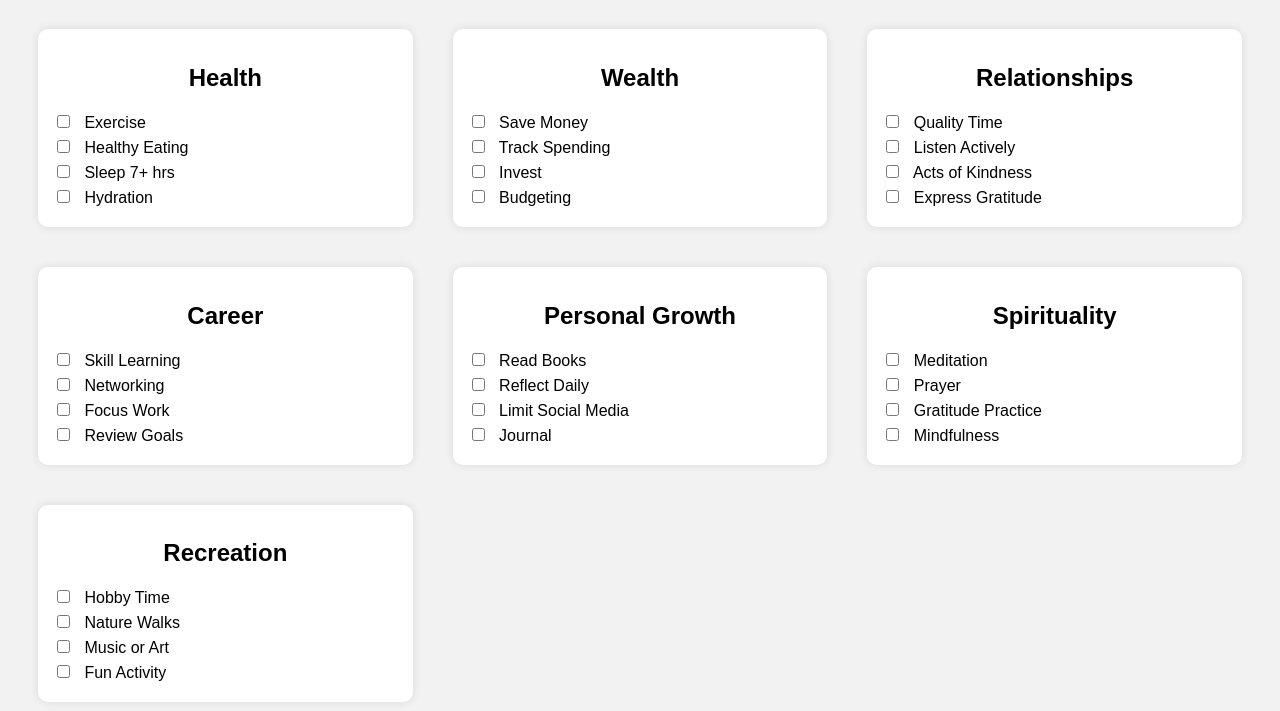
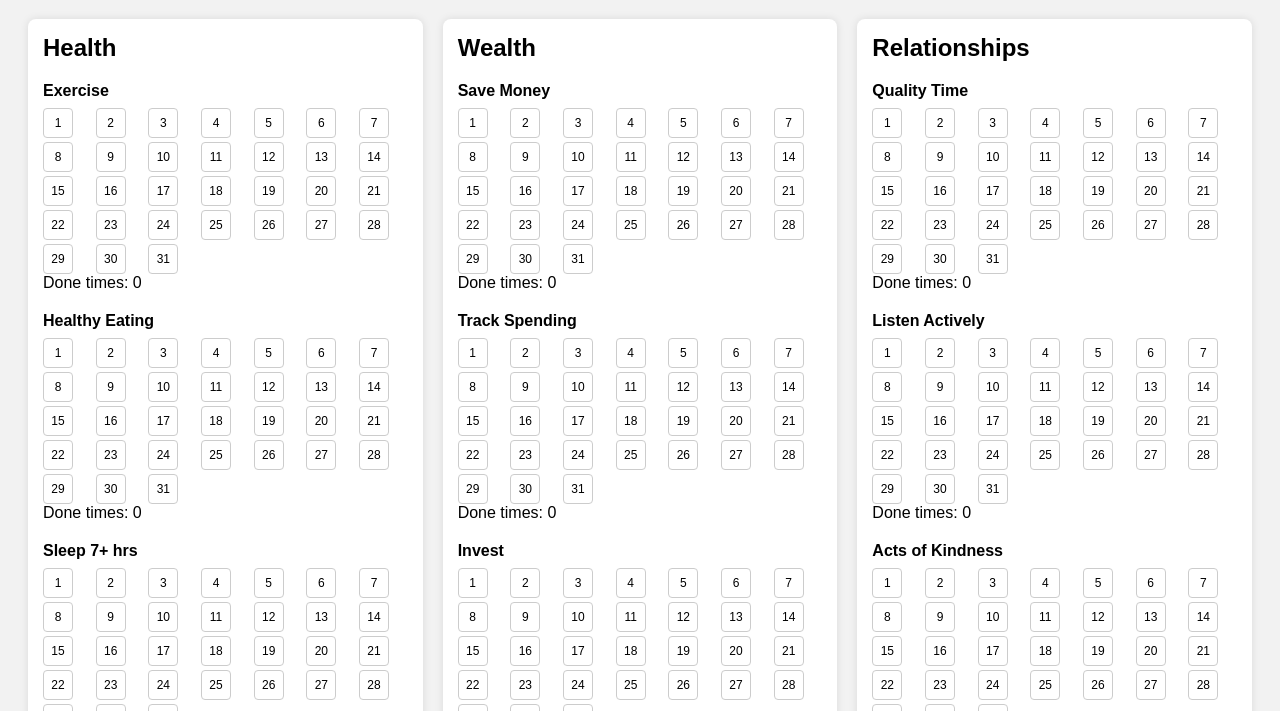
Before and after one commit to streakywoofer/life-rpg, a plain HTML site: page index.html in a window 1280 px wide. Shown: the part 89-800 px from the top of the page. Drawn offline with nearby package versions, Linux system fonts and the light colour scheme.

Commit message:
Update index.html

```diff
--- a/index.html
+++ b/index.html
@@ -2,68 +2,81 @@
 <html lang="en">
 <head>
   <meta charset="UTF-8">
-  <title>Life Habit Tracker</title>
+  <title>Habit Tracker with Calendars</title>
   <script src="https://cdn.jsdelivr.net/npm/chart.js"></script>
   <style>
     body {
       font-family: Arial, sans-serif;
+      background: #f2f2f2;
       padding: 20px;
-      background: #f2f2f2;
     }
-
-    h1, h2 {
+    h1 {
       text-align: center;
     }
-
+    .container {
+      display: grid;
+      grid-template-columns: repeat(auto-fit, minmax(320px, 1fr));
+      gap: 20px;
+    }
     .category {
       background: #fff;
       padding: 15px;
-      margin: 10px;
-      border-radius: 10px;
-      box-shadow: 0 0 10px rgba(0,0,0,0.1);
+      border-radius: 8px;
+      box-shadow: 0 0 8px rgba(0,0,0,0.1);
     }
-
+    h2 {
+      margin-top: 0;
+    }
     .habit {
-      display: flex;
-      justify-content: space-between;
-      margin: 5px 0;
+      margin-bottom: 20px;
     }
-
-    .habit input {
-      margin-right: 10px;
+    .habit label {
+      font-weight: bold;
     }
-
-    .container {
+    .calendar {
       display: grid;
-      grid-template-columns: repeat(auto-fit, minmax(300px, 1fr));
-      gap: 20px;
+      grid-template-columns: repeat(7, 1fr);
+      gap: 4px;
+      margin-top: 8px;
     }
-
-    canvas {
+    .calendar .day {
+      width: 28px;
+      height: 28px;
+      line-height: 28px;
+      text-align: center;
+      border: 1px solid #ccc;
+      border-radius: 4px;
+      cursor: pointer;
+      font-size: 12px;
+      user-select: none;
+    }
+    .day.completed {
+      background-color: #4caf50;
+      color: white;
+    }
+    .chart-container {
       max-width: 600px;
-      margin: 30px auto;
-      display: block;
+      margin: 20px auto;
     }
-
     button {
       display: block;
-      margin: 20px auto;
+      margin: 15px auto;
       padding: 10px 20px;
       font-size: 16px;
+      cursor: pointer;
     }
   </style>
 </head>
 <body>
 
 <h1>7 Faces of Life Habit Tracker</h1>
-
-<div class="container" id="habit-container">
-  <!-- Categories will be inserted here -->
-</div>
+<div class="container" id="tracker"></div>
 
 <button onclick="updateChart()">Update Chart</button>
 
-<canvas id="radarChart"></canvas>
+<div class="chart-container">
+  <canvas id="radarChart"></canvas>
+</div>
 
 <script>
   const categories = [
@@ -76,33 +89,59 @@
     { name: "Recreation", habits: ["Hobby Time", "Nature Walks", "Music or Art", "Fun Activity"] },
   ];
 
-  const habitContainer = document.getElementById("habit-container");
+  const today = new Date();
+  const year = today.getFullYear();
+  const month = today.getMonth(); // 0-based
+  const daysInMonth = new Date(year, month + 1, 0).getDate();
 
-  categories.forEach((category, catIndex) => {
-    const div = document.createElement("div");
-    div.className = "category";
-    div.innerHTML = `<h2>${category.name}</h2>`;
-    category.habits.forEach((habit, habitIndex) => {
-      div.innerHTML += `
-        <div class="habit">
-          <label>
-            <input type="checkbox"
-                   data-category="${catIndex}"
-                   data-habit="${habitIndex}"
-                   onchange="trackPoints(this)">
-            ${habit}
-          </label>
-        </div>
-      `;
+  const tracker = document.getElementById("tracker");
+  let points = Array(categories.length).fill(0);
+
+  categories.forEach((cat, ci) => {
+    const catDiv = document.createElement("div");
+    catDiv.className = "category";
+    catDiv.innerHTML = `<h2>${cat.name}</h2>`;
+    cat.habits.forEach((habit, hi) => {
+      const habitId = `cat${ci}_hab${hi}`;
+      const habitDiv = document.createElement("div");
+      habitDiv.className = "habit";
+      habitDiv.innerHTML = `<label>${habit}</label><div class="calendar" id="${habitId}"></div><div>Done times: <span id="${habitId}_count">0</span></div>`;
+      catDiv.appendChild(habitDiv);
+      tracker.appendChild(catDiv);
+
+      renderCalendar(habitId, habitId + "_count");
     });
-    habitContainer.appendChild(div);
   });
 
-  let points = Array(categories.length).fill(0);
+  function renderCalendar(calId, countId) {
+    const cal = document.getElementById(calId);
+    for (let d = 1; d <= daysInMonth; d++) {
+      const dateStr = `${year}-${String(month+1).padStart(2,'0')}-${String(d).padStart(2,'0')}`;
+      const div = document.createElement("div");
+      div.className = "day";
+      div.textContent = d;
+      if (localStorage.getItem(calId + '_' + dateStr)) {
+        div.classList.add("completed");
+      }
+      div.addEventListener("click", () => toggleDay(div, calId, dateStr, countId));
+      cal.appendChild(div);
+    }
+    updateCount(calId, countId);
+  }
 
-  function trackPoints(checkbox) {
-    const cat = parseInt(checkbox.dataset.category);
-    points[cat] += checkbox.checked ? 1 : -1;
+  function toggleDay(div, calId, dateStr, countId) {
+    const key = calId + '_' + dateStr;
+    if (div.classList.toggle("completed")) {
+      localStorage.setItem(key, true);
+    } else {
+      localStorage.removeItem(key);
+    }
+    updateCount(calId, countId);
+  }
+
+  function updateCount(calId, countId) {
+    const spans = document.querySelectorAll(`#${calId} .completed`);
+    document.getElementById(countId).textContent = spans.length;
   }
 
   const ctx = document.getElementById('radarChart').getContext('2d');
@@ -110,32 +149,23 @@
     type: 'radar',
     data: {
       labels: categories.map(c => c.name),
-      datasets: [{
-        label: 'Life Balance',
-        data: points,
-        backgroundColor: 'rgba(0, 123, 255, 0.2)',
-        borderColor: 'rgba(0, 123, 255, 1)',
-        borderWidth: 2,
-        pointBackgroundColor: 'rgba(0, 123, 255, 1)'
-      }]
+      datasets: [{ label: 'Life Balance', data: points, backgroundColor: 'rgba(0,123,255,0.2)', borderColor: 'rgba(0,123,255,1)', borderWidth: 2, pointBackgroundColor: 'rgba(0,123,255,1)' }]
     },
     options: {
-      responsive: true,
-      scales: {
-        r: {
-          angleLines: { display: true },
-          suggestedMin: 0,
-          suggestedMax: 4
-        }
-      }
+      scales: { r: { angleLines: { display: true }, suggestedMin: 0, suggestedMax: 20 } }
     }
   });
 
   function updateChart() {
+    points = categories.map((c, ci) => {
+      return c.habits.reduce((sum, _, hi) => {
+        const calId = `cat${ci}_hab${hi}`;
+        return sum + document.querySelectorAll(`#${calId} .completed`).length;
+      }, 0);
+    });
     radarChart.data.datasets[0].data = points;
     radarChart.update();
   }
 </script>
-
 </body>
 </html>
```
